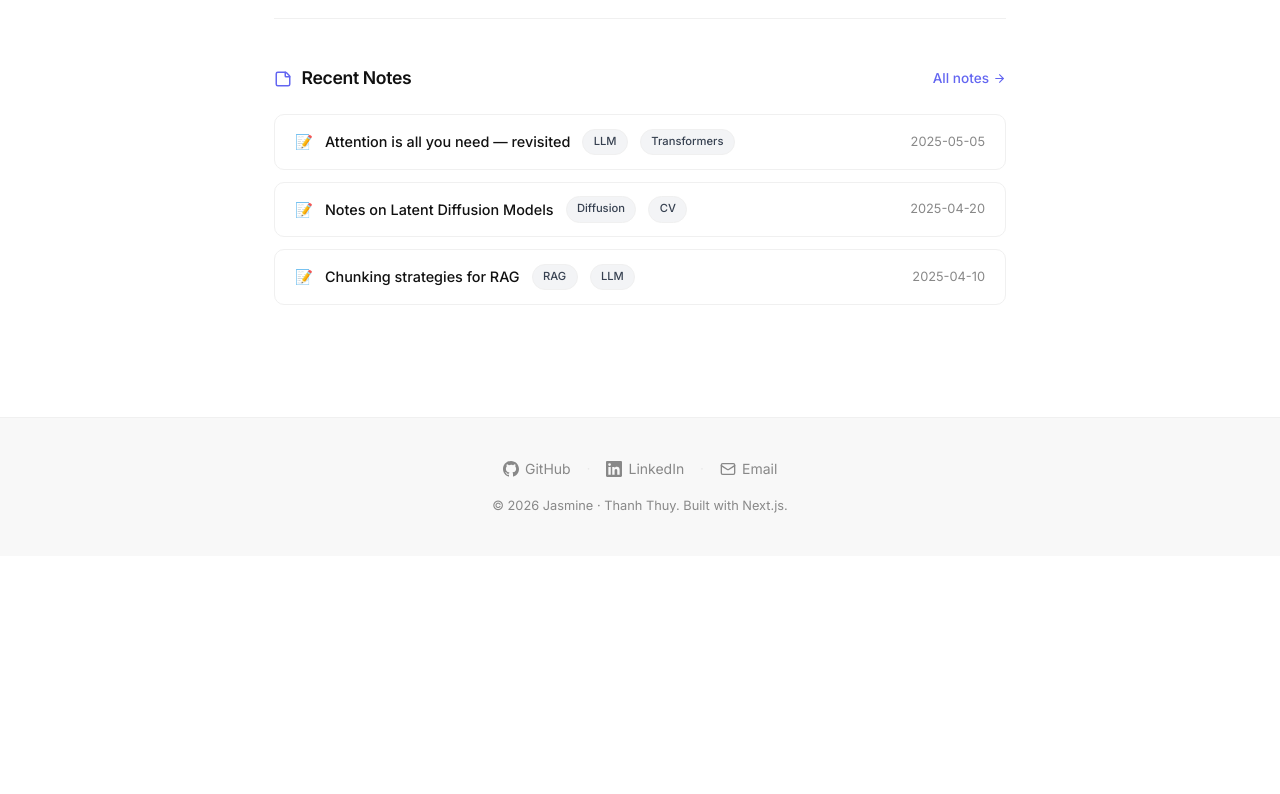
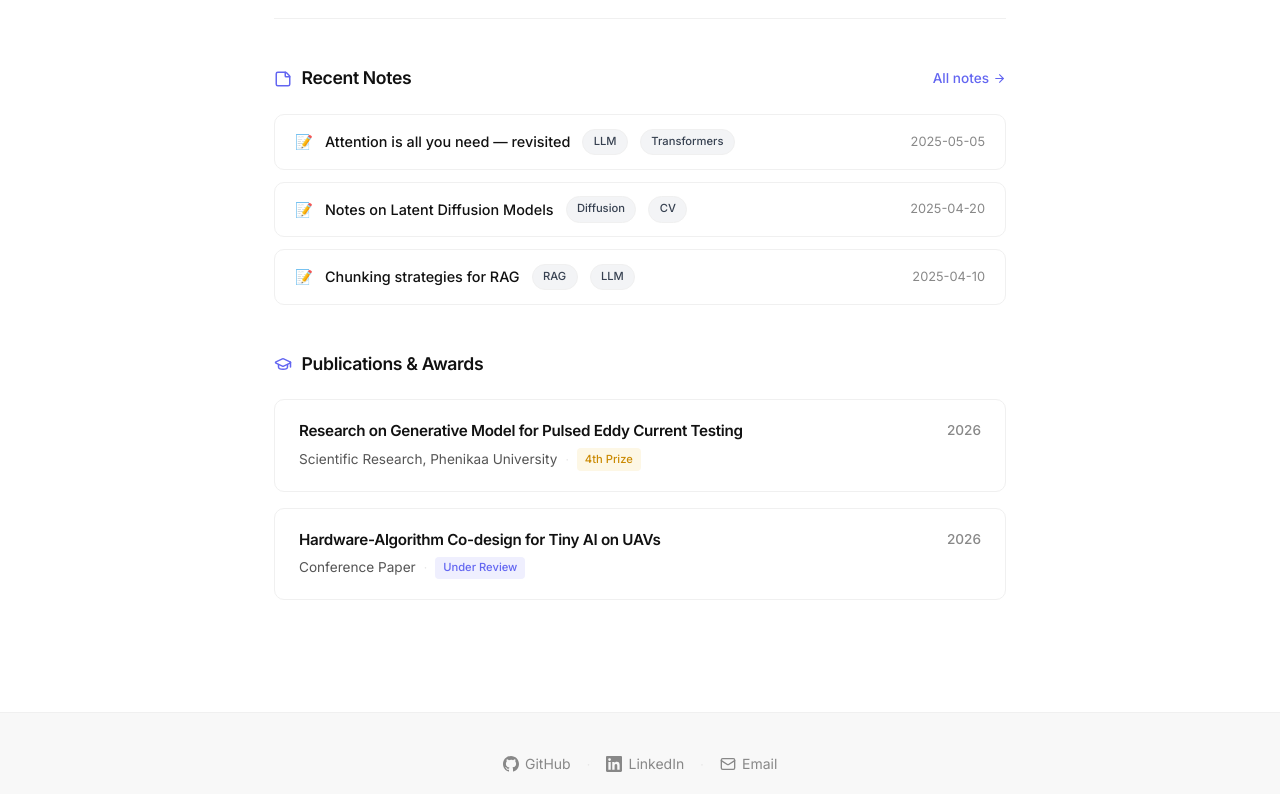
Before and after one commit to Thanhthuii24/jasmint, a Next.js app: page / in a window 1280 px wide. Shown: the part 1002-1796 px from the top of the page. Before the commit the page ends 1558 px from the top, so only its background shows below. Built offline with nearby package versions, Linux system fonts and the light colour scheme.

Commit message:
Add publications section and rename recent posts

```diff
--- a/app/HomeClient.tsx
+++ b/app/HomeClient.tsx
@@ -2,7 +2,7 @@
 
 import { motion } from 'framer-motion';
 import Link from 'next/link';
-import { ArrowRight, Mail, BookOpen, StickyNote } from 'lucide-react';
+import { ArrowRight, Mail, BookOpen, StickyNote, GraduationCap } from 'lucide-react';
 import { GithubIcon, LinkedinIcon } from '@/components/SocialIcons';
 import type { BlogPost, Note } from '@/lib/content';
 
@@ -112,7 +112,7 @@ export default function HomeClient({ recentPosts, recentNotes }: { recentPosts:
         >
           <div style={{ display: 'flex', alignItems: 'center', gap: '0.6rem' }}>
             <BookOpen size={18} style={{ color: 'var(--accent)' }} />
-            <h2 style={{ fontSize: '1.1rem', fontWeight: 600 }}>Recent Posts</h2>
+            <h2 style={{ fontSize: '1.1rem', fontWeight: 600 }}>Recent Blog</h2>
           </div>
           <Link
             href="/blog"
@@ -220,6 +220,81 @@ export default function HomeClient({ recentPosts, recentNotes }: { recentPosts:
         </div>
       </section>
 
+      {/* ── Publications & Awards ── */}
+      <section style={{ paddingTop: '3rem' }}>
+        <motion.div
+          custom={13} variants={fadeUp} initial="hidden" animate="visible"
+          style={{ display: 'flex', alignItems: 'center', gap: '0.6rem', marginBottom: '1.5rem' }}
+        >
+          <GraduationCap size={18} style={{ color: 'var(--accent)' }} />
+          <h2 style={{ fontSize: '1.1rem', fontWeight: 600 }}>Publications & Awards</h2>
+        </motion.div>
+
+        <div style={{ display: 'flex', flexDirection: 'column', gap: '1rem' }}>
+          {[
+            {
+              title: 'Research on Generative Model for Pulsed Eddy Current Testing',
+              venue: 'Scientific Research, Phenikaa University',
+              status: '4th Prize',
+              year: '2026',
+              type: 'award'
+            },
+            {
+              title: 'Hardware-Algorithm Co-design for Tiny AI on UAVs',
+              venue: 'Conference Paper',
+              status: 'Under Review',
+              year: '2026',
+              type: 'paper'
+            }
+          ].map((pub, i) => (
+            <motion.div key={pub.title} custom={14 + i} variants={fadeUp} initial="hidden" animate="visible">
+              <div
+                style={{
+                  padding: '1.25rem 1.5rem',
+                  border: '1px solid var(--border-light)',
+                  borderRadius: '10px',
+                  display: 'flex',
+                  justifyContent: 'space-between',
+                  alignItems: 'flex-start',
+                  gap: '1rem',
+                  transition: 'all 0.2s',
+                  background: 'var(--bg)',
+                }}
+                onMouseEnter={e => {
+                  e.currentTarget.style.borderColor = 'var(--accent)';
+                  e.currentTarget.style.boxShadow = '0 4px 20px rgba(99,102,241,0.06)';
+                }}
+                onMouseLeave={e => {
+                  e.currentTarget.style.borderColor = 'var(--border-light)';
+                  e.currentTarget.style.boxShadow = 'none';
+                }}
+              >
+                <div>
+                  <h3 style={{ fontWeight: 600, fontSize: '0.95rem', marginBottom: '0.4rem', lineHeight: 1.4 }}>
+                    {pub.title}
+                  </h3>
+                  <div style={{ display: 'flex', alignItems: 'center', gap: '0.5rem', flexWrap: 'wrap' }}>
+                    <span style={{ fontSize: '0.85rem', color: 'var(--text-secondary)' }}>{pub.venue}</span>
+                    <span style={{ color: 'var(--border)', fontSize: '0.75rem' }}>·</span>
+                    <span style={{
+                      fontSize: '0.7rem',
+                      padding: '0.15rem 0.5rem',
+                      borderRadius: '4px',
+                      background: pub.type === 'award' ? 'rgba(234, 179, 8, 0.1)' : 'rgba(99, 102, 241, 0.1)',
+                      color: pub.type === 'award' ? '#ca8a04' : 'var(--accent)',
+                      fontWeight: 500
+                    }}>
+                      {pub.status}
+                    </span>
+                  </div>
+                </div>
+                <span style={{ fontSize: '0.85rem', color: 'var(--text-muted)', fontWeight: 500 }}>{pub.year}</span>
+              </div>
+            </motion.div>
+          ))}
+        </div>
+      </section>
+
     </div>
   );
 }
```
